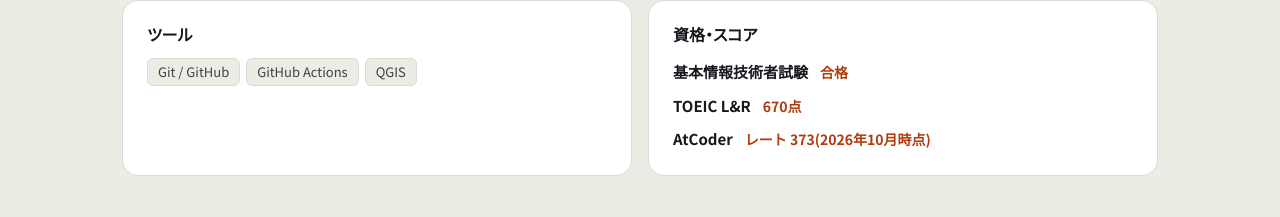
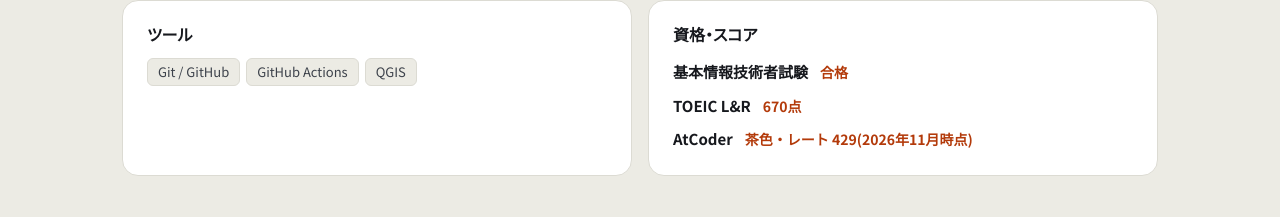
Before and after one commit to R1kU169/R1kU169.github.io, a plain HTML site: page index.html in a window 1280 px wide. Shown: the part 5922-6139 px from the top of the page. Drawn offline with Linux system fonts and the light colour scheme.

Commit message:
Update AtCoder rating to 429 (brown, Nov 2026)
Co-Authored-By: Claude Opus 5.5 <noreply@anthropic.com>

```diff
--- a/index.html
+++ b/index.html
@@ -337,7 +337,7 @@
           <ul class="certs">
             <li><b>基本情報技術者試験</b><span>合格</span></li>
             <li><b>TOEIC L&amp;R</b><span>670点</span></li>
-            <li><b>AtCoder</b><span>レート 373(2026年10月時点)</span></li>
+            <li><b>AtCoder</b><span>茶色・レート 429(2026年11月時点)</span></li>
           </ul>
         </div>
       </div>
```
